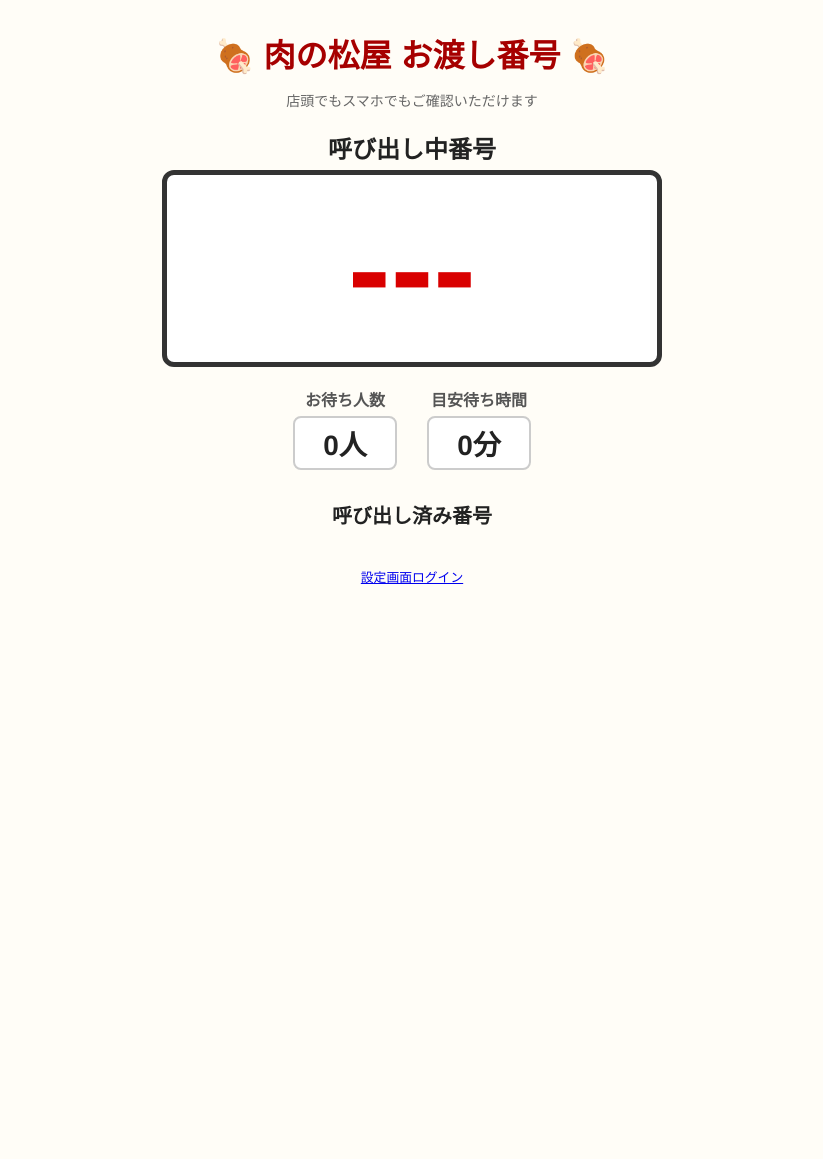
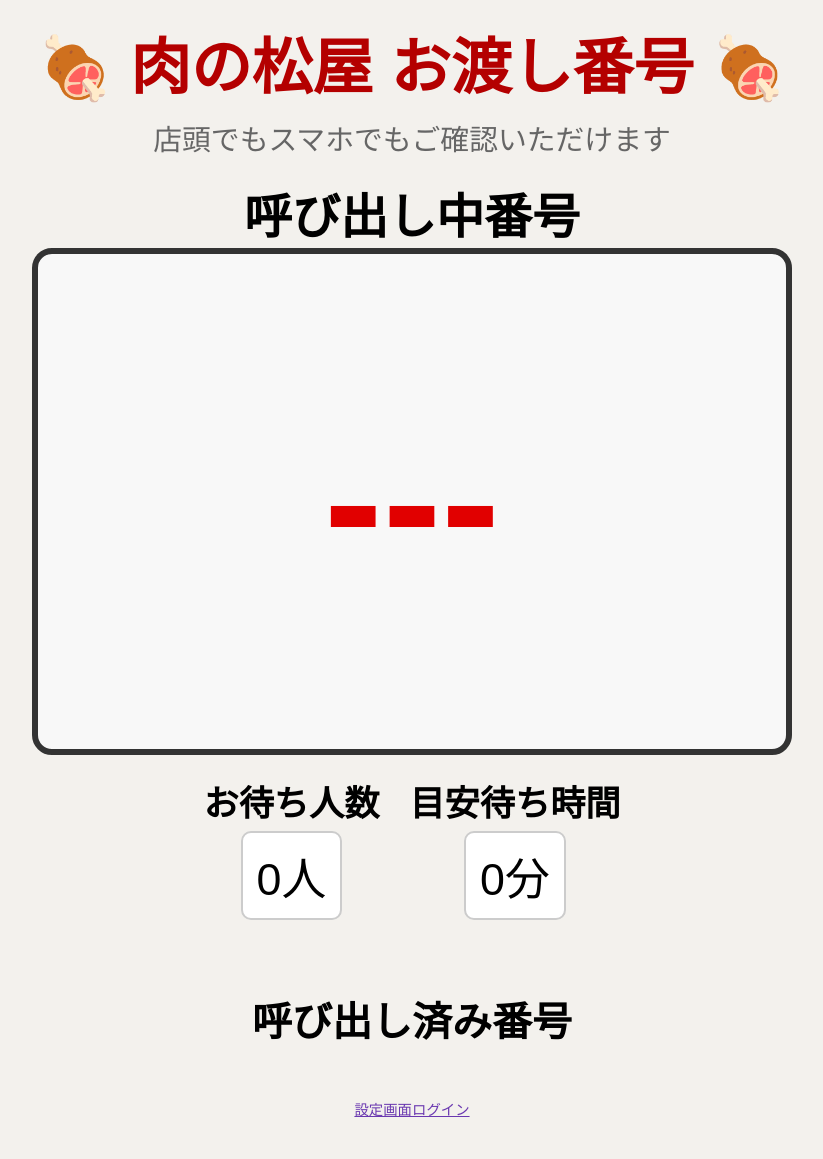
Before and after one commit to KAWAKAMI666/CALL_service, a Flask app: page /monitor in a window 1280 px wide. Shown: the whole page, without its empty margins (228-1051 px from the left). Before the commit the page ends 584 px from the top, so only its background shows below. Run offline with Flask 3, Linux system fonts and the light colour scheme.

Commit message:
Update monitor.html

```diff
--- a/templates/monitor.html
+++ b/templates/monitor.html
@@ -4,82 +4,169 @@
   <meta charset="UTF-8" />
   <meta name="viewport" content="width=device-width, initial-scale=1.0">
   <title>{{ store_name }} お渡し番号モニター</title>
-  <link rel="stylesheet" href="/static/monitor.css">
   <meta http-equiv="refresh" content="{{ reload_interval }}">
+
   <style>
+    * {
+      box-sizing: border-box;
+    }
+
+    html, body {
+      margin: 0;
+      padding: 0;
+      background: #f3f1ed;
+      font-family: "Hiragino Sans", "Yu Gothic", "Meiryo", sans-serif;
+      text-align: center;
+    }
+
+    .container {
+      width: min(100%, 980px);
+      margin: 0 auto;
+      padding: 18px 12px 40px;
+    }
+
+    h1 {
+      margin: 0;
+      color: #b40000;
+      font-size: clamp(2rem, 6vw, 3.8rem);
+      font-weight: 900;
+    }
+
+    .subtext {
+      margin-top: 10px;
+      color: #666;
+      font-size: clamp(1rem, 2.5vw, 1.8rem);
+    }
+
+    main {
+      display: flex;
+      flex-direction: column;
+      align-items: center;
+      gap: 20px;
+      margin-top: 20px;
+    }
+
+    h2 {
+      font-size: clamp(2rem, 5vw, 3rem);
+      margin: 0;
+      font-weight: 900;
+    }
+
+    /* ★ここが一番重要（完全中央） */
     .big-number {
-  border: 5px solid #333;
-  border-radius: 12px;
-  padding: 20px;
-  font-size: 8rem;
-  font-weight: bold;
-  background-color: #fff;
-  display: inline-block;
-  width: 450px;        /* ← 横幅を固定（お好みで調整OK） */
-  text-align: center;  /* 中央寄せ */
+      width: min(92vw, 760px);
+      aspect-ratio: 3 / 2;
+
+      border: 6px solid #333;
+      border-radius: 20px;
+      background: #f8f8f8;
+
+      display: flex;
+      justify-content: center;
+      align-items: center;
+
+      font-size: clamp(5rem, 20vw, 11rem);
+      font-weight: 900;
+      color: #e10000;
+
+      line-height: 1;
     }
-/* 統計表示のラベルと値 */
+
     .stats {
       display: flex;
       justify-content: center;
       gap: 30px;
-  margin-top: 20px;
+      flex-wrap: wrap;
+      width: 100%;
     }
 
     .stat {
-  text-align: center;
+      display: flex;
+      flex-direction: column;
+      align-items: center;
     }
 
     .label {
-  display: block;
+      font-size: clamp(1.4rem, 3vw, 2.2rem);
       font-weight: bold;
-  font-size: 2rem;
       margin-bottom: 5px;
     }
 
     .value {
-  font-size: 1.8rem;
-  padding: 5px 10px;
-  min-width: 80px;  /* ← 幅を狭めに調整 */
+      font-size: clamp(1.8rem, 4vw, 2.8rem);
+      padding: 10px 14px;
+      border: 2px solid #ccc;
+      border-radius: 10px;
       background: #fff;
-  border-radius: 8px;
-  border: 2px solid #ccc;
-  display: inline-block;
-}
-  /* Chrome, Safari, Edge のスピンボタンを非表示 */
-  input[type=number]::-webkit-inner-spin-button,
-  input[type=number]::-webkit-outer-spin-button {
-    -webkit-appearance: none;
-    margin: 0;
+      min-width: 100px;
     }
 
-  /* Firefox のスピンボタンを非表示 */
-  input[type=number] {
-    -moz-appearance: textfield;
+    .history {
+      width: 100%;
+      margin-top: 10px;
+    }
+
+    .history h3 {
+      font-size: clamp(1.6rem, 4vw, 2.5rem);
+      margin-bottom: 10px;
+    }
+
+    .history-numbers {
+      display: flex;
+      justify-content: center;
+      flex-wrap: wrap;
+      gap: 10px;
+      min-height: 40px;
+    }
+
+    .number {
+      padding: 8px 12px;
+      border: 2px solid #ccc;
+      border-radius: 8px;
+      background: #fff;
+      font-size: clamp(1.4rem, 3vw, 2rem);
+      font-weight: bold;
+      min-width: 50px;
+    }
+
+    .login-link {
+      margin-top: 20px;
+      font-size: 0.9rem;
+      color: #6a38b0;
+      text-decoration: underline;
+    }
+
+    @media (max-width: 600px) {
+      .stats {
+        gap: 15px;
+      }
+
+      .value {
+        min-width: 80px;
+      }
     }
   </style>
 </head>
+
 <body>
   <div class="container">
-    <header>
     <h1>🍖 {{ store_name }} お渡し番号 🍖</h1>
-      <p class="subtext">店頭でもスマホでもご確認いただけます</p>
-    </header>
+    <div class="subtext">店頭でもスマホでもご確認いただけます</div>
 
     <main>
-      <section class="now-calling">
+      <section>
         <h2>呼び出し中番号</h2>
         <div class="big-number">{{ latest }}</div>
       </section>
 
       <section class="stats">
         <div class="stat">
-          <span class="label">お待ち人数</span>
-          <span class="value">{{ wait_count }}人</span>
+          <div class="label">お待ち人数</div>
+          <div class="value">{{ wait_count }}人</div>
         </div>
         <div class="stat">
-          <span class="label">目安待ち時間</span>
-          <span class="value">{{ wait_count * wait_time_unit }}分</span>
+          <div class="label">目安待ち時間</div>
+          <div class="value">{{ wait_count * wait_time_unit }}分</div>
         </div>
       </section>
 
@@ -87,18 +174,13 @@
         <h3>呼び出し済み番号</h3>
         <div class="history-numbers">
           {% for n in history %}
-            <span class="number">{{ n }}</span>
+            <div class="number">{{ n }}</div>
           {% endfor %}
         </div>
       </section>
-
     </main>
 
-  <br>
-  <a href="/monitor_login" style="font-size: 0.8rem;">設定画面ログイン</a>
-</footer>
-
-    <footer>
+    <a href="/monitor_login" class="login-link">設定画面ログイン</a>
   </div>
 </body>
 </html>
```
Lines whose indentation alone changed are shown as unchanged.
